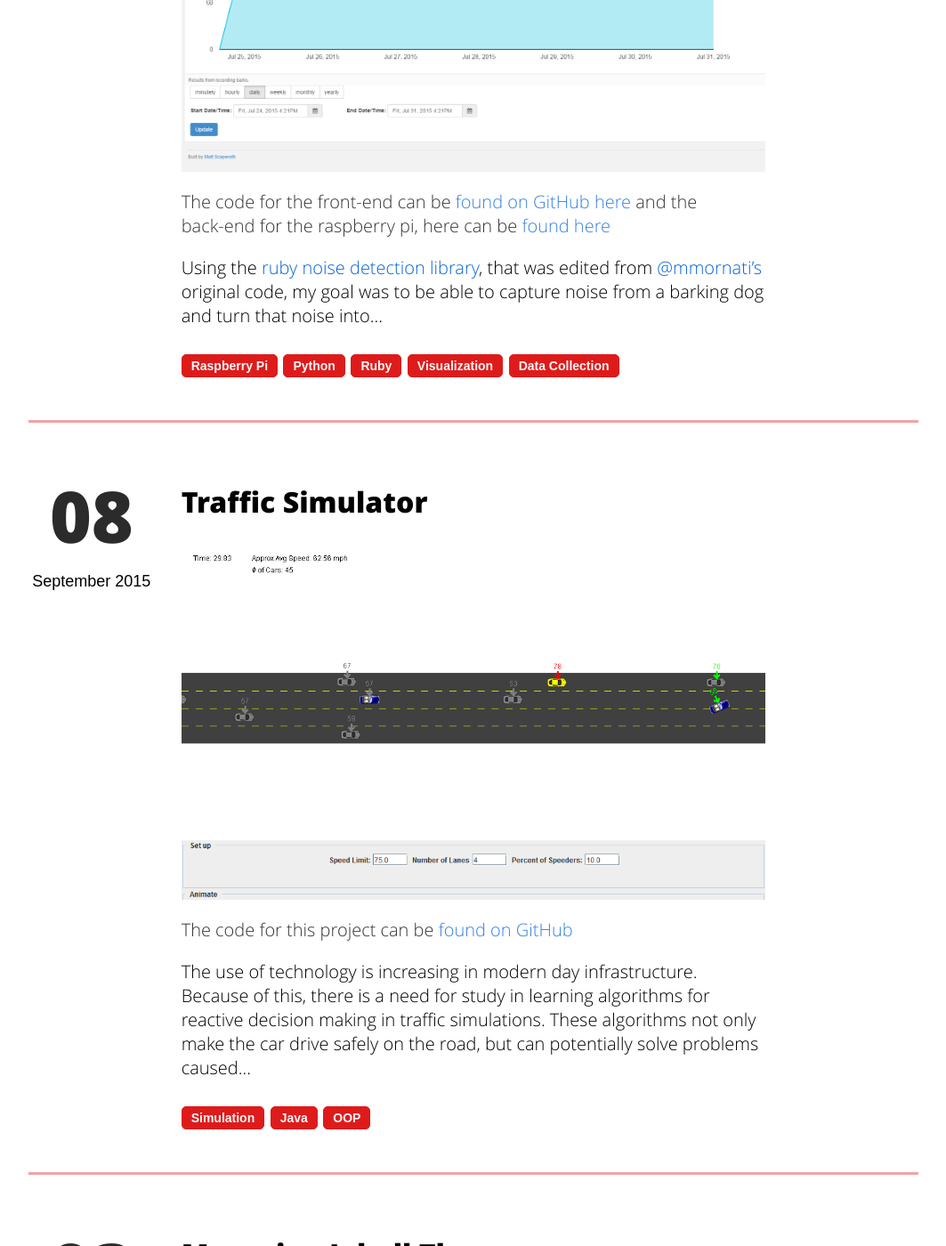
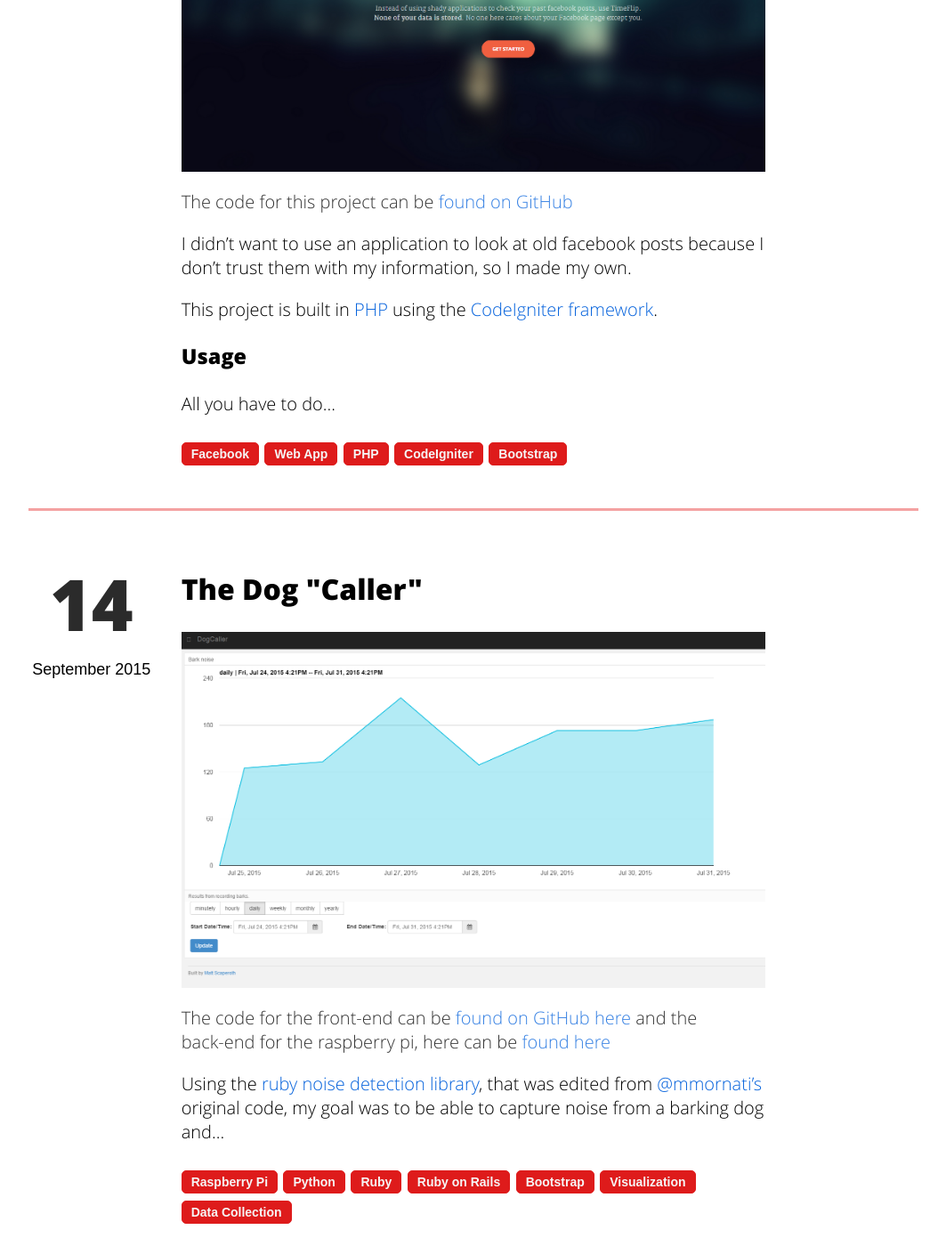
Before and after one commit to scaperoth/scaperoth.github.io, a Jekyll site: the page built from index.html, in a window 1280 px wide and 1400 px high, scrolled down 1463 px. Shown: the whole window at 89% size, without its empty margins (108-1171 px from the left). Built offline with Jekyll 4.4.1, drawn with Linux system fonts in a browser that asks for light colours; nearby versions of some CDN libraries.

Commit message:
created new post for timeflip application

```diff
--- /dev/null
+++ b/_posts/2015-09-14-timeflip.md
@@ -0,0 +1,43 @@
+---
+layout: post
+title: "TimeFlip"
+date: 2015-09-14 15:59:17
+image: '/assets/img/project_screenshots/timeflip.screenshot.png'
+description:
+tags:
+- Facebook
+- Web App
+- PHP
+- CodeIgniter
+- Bootstrap
+categories:
+- Web Applications
+twitter_text:
+---
+> The code for this project can be <a href="https://github.com/scaperoth/TimeFlip">found on GitHub</a>
+
+I didn't want to use an application to look at old facebook posts because I don't trust them with my information, so I made my own.
+
+This project is built in [PHP](http://php.net){:target="_blank"} using the [CodeIgniter framework](http://www.codeigniter.com/){:target="_blank"}.
+
+### Usage
+
+All you have to do to use this application (besides having a php server running) is to go into the application/config/ folder and create a file named facebook.php. In this file place the following lines:
+
+{% highlight php %}
+
+<?php
+
+$config['appId'] = {app ID};
+$config['secret'] = {secret app key};
+$config['facebook']['redirect_url'] = 'http://localhost/TimeFlip/flip';
+$config['facebook']['permissions'] = array(
+    'public_profile ',
+    'user_photos',
+    'user_posts',
+    'user_status',
+);
+
+{% endhighlight %}
+
+the app id and secret come from the [Facebook Developer pages](https://developers.facebook.com/)
```
Also changed, not shown: _posts/2015-09-14-the-dog-caller.md (+11 -9 lines), assets/img/project_screenshots/timeflip.screenshot.png (added).
